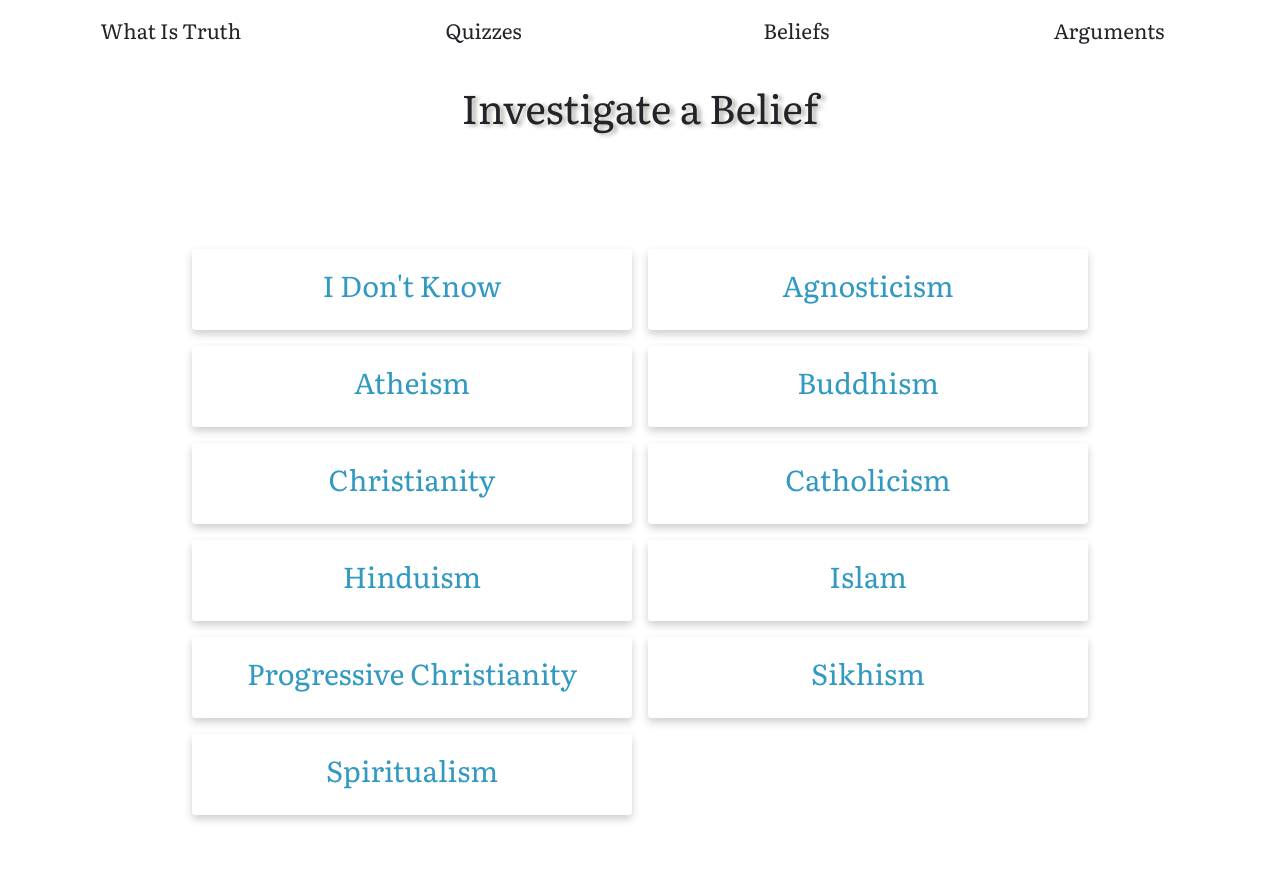
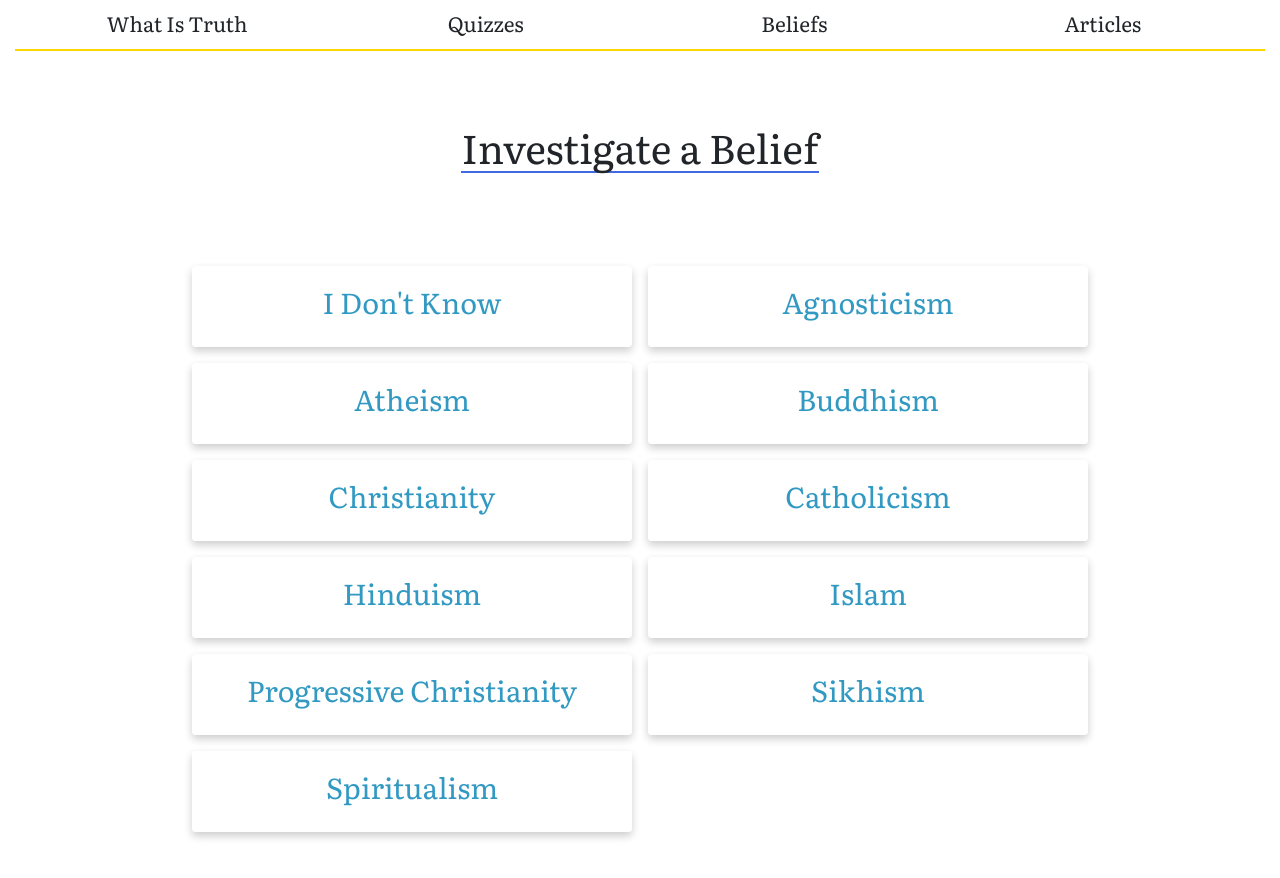
Before and after one commit to ifoulidis/systematic_apologetics, a Next.js app: page /beliefs in a window 1280 px wide. Shown: the top 878 px of the page. Built offline with nearby package versions, Linux system fonts and the light colour scheme.

Commit message:
style changes

```diff
--- a/components/navbar.js
+++ b/components/navbar.js
@@ -29,7 +29,7 @@ export function NavigationBar(){
           <Link href="/beliefs" ><a className="desktopNavLinks">Beliefs</a></Link>
         </div>
         <div className="dropdown">
-          <Link href="/articles" ><a className="desktopNavLinks">Arguments</a></Link>
+          <Link href="/articles" ><a className="desktopNavLinks">Articles</a></Link>
         </div>
       </div>
       {/* Mobile offcanvas. */}
@@ -46,6 +46,7 @@ export function NavigationBar(){
               return (
                 <Link href={val.link} key={key}>
                   <motion.div
+                  id={("offCanvas" + val.title)}
                   whileTap={{scale:0.9}}
                   className="menuCard"
                   onClick={handleClose}>
--- a/pages/articles.js
+++ b/pages/articles.js
@@ -23,7 +23,7 @@ export default function Articles(){
     <div className="App">
       <NavigationBar/>
       <div className='titleBox'>
-        <h1>Investigate a Belief</h1>
+        <h1>Articles</h1>
       </div>
       {/*<div className={styles.filterBox}>
         <input type='text'
--- a/styles/globals.css
+++ b/styles/globals.css
@@ -45,15 +45,16 @@ body {
 }
 
 nav {
-  border: 0px;
-  margin: 0px;
+  border-bottom: 2px solid gold;
+  margin: 0 0.7em;
   font-size: 1.3em;
-  padding: 0.7em;
+  padding: 0.4em;
 }
 
 .desktopNav{
   display: flex;
   justify-content: space-around;
+
 }
 
 .desktopNav a:link {
@@ -88,6 +89,7 @@ nav {
   text-align: center;
 }
 
+
 .articleLinks{
   text-decoration: none;
   color: rgb(0, 191, 255);
@@ -102,7 +104,6 @@ nav {
   margin-left: 10%;
   margin-right: 10%;
   margin-bottom: 1.5rem;
-  margin-top: 1.5rem;
   gap: 1rem;
   grid-template-columns: repeat(3, 1fr);
 }
@@ -211,11 +212,17 @@ iframe[src*=youtube] {
 /* Styles for the offcanvas */
 
 .menuCard{
-  padding: 1em;
+  padding: 1.5em;
   margin-bottom: 0.5em;
   background-color: white;
-  border-bottom: 2px solid goldenrod;
+  border-bottom: 2px solid gold;
   cursor: pointer;
+}
+
+#offCanvasHome{
+  border-top: 2px solid gold;
+  padding-top: 2em;
+  margin-top: 10%;
 }
 
 .menuLinks {
@@ -227,18 +234,21 @@ iframe[src*=youtube] {
 
 
 .titleBox {
+  margin-top: 4%;
   font-family: 'Literata', Garamond;
   display: flex;
   flex-direction: column;
   align-items: center;
-  padding: 1em;
+  padding: 0.5em;
   height: 100px;
   justify-content: center;
   background-repeat: no-repeat;
   background-size: cover;
   font-weight: 700;
   text-align: center;
-  text-shadow: 4px 2px 4px rgb(180, 178, 173);
+}
+.titleBox h1{
+  border-bottom: 2px solid royalblue;
 }
 
 .titleBoxText{
@@ -255,6 +265,7 @@ iframe[src*=youtube] {
     text-align: center;
     font-size: 1.3em;
   }
+
 
 /* ##################### */
 /* ##################### */
@@ -297,6 +308,8 @@ iframe[src*=youtube] {
   nav{
     display:flex;
     justify-content: space-between;
+    border-bottom: 3px solid black;
+    margin: 0;
   }
   .mobileMenu{
     display:flex;
@@ -304,7 +317,7 @@ iframe[src*=youtube] {
   .grid-container {
     grid-template-columns: repeat(1, 1fr);
     padding: 2%;
-    margin:none;
+    margin: 2em 0;
   }
   .articleGrid{
     font-size: 1em;
@@ -312,4 +325,10 @@ iframe[src*=youtube] {
   .cardT{
     font-size: 1em;
   }
+  .homePagePic{
+    display: flex;
+  }
+  .titleBox h1{
+    border-bottom: 1px solid gold;
+  }
 }
```
Also changed, not shown: pages/index.js (+21 -13 lines), styles/Home.module.css (+4 -3 lines).
